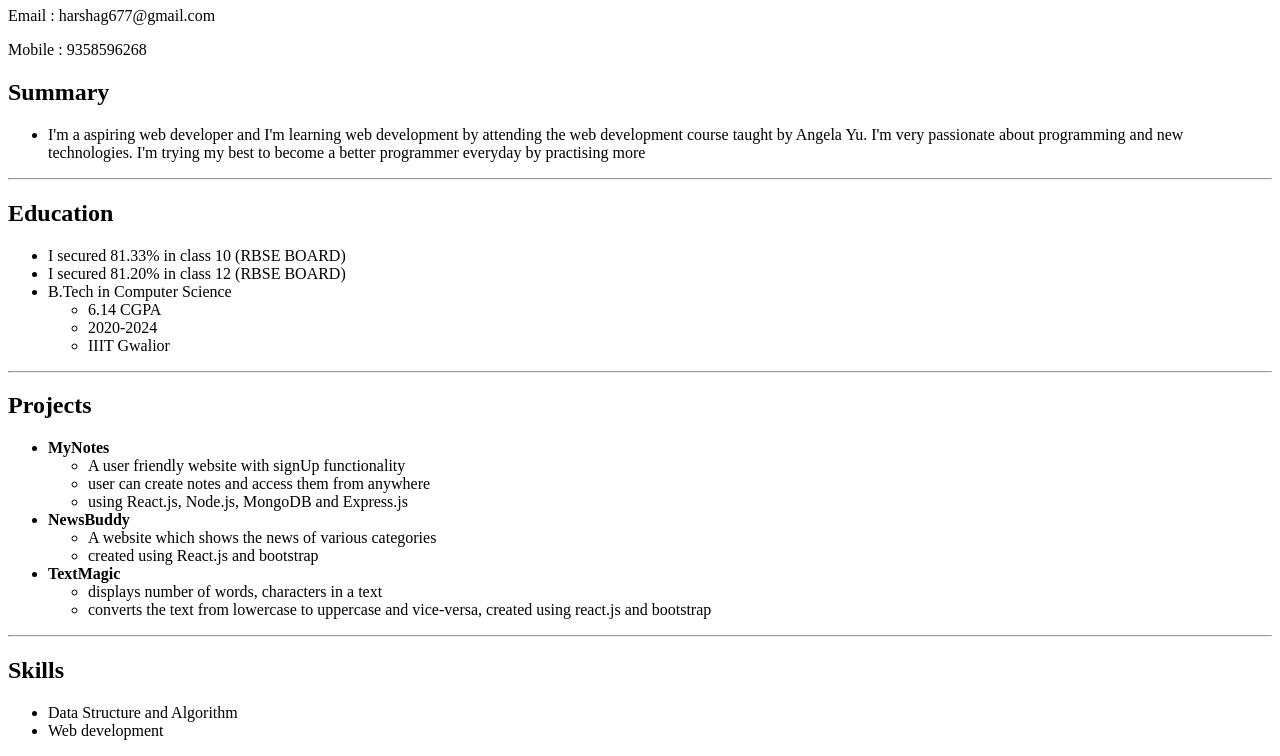
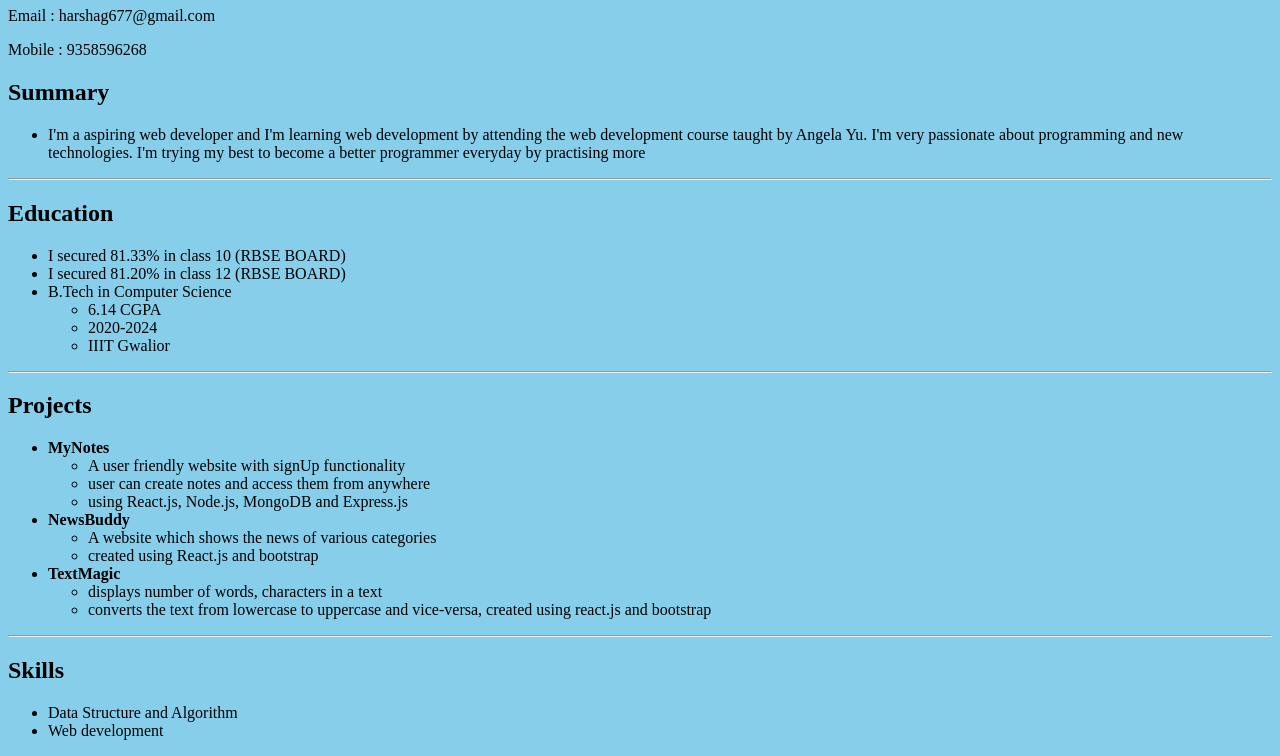
Before and after one commit to harshitag7/My-Resume, a plain HTML site: page index.html in a window 1280 px wide. Shown: the part 73-829 px from the top of the page. Drawn offline with Linux system fonts and the light colour scheme.

Commit message:
background color changed

```diff
--- a/index.html
+++ b/index.html
@@ -1,5 +1,5 @@
 <!DOCTYPE html>
-<html lang="en">
+<html lang="en" style="background : skyblue">
     <head>
         <meta charset="UTF-8">
         <title>My Resume</title>
```
